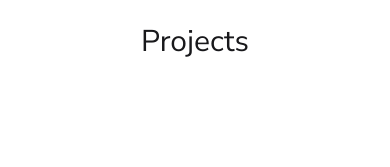
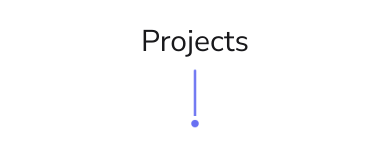
Before and after one commit to PurpleTurtl04/NickEdwards-Portfolio, a Next.js app in the folder nickedwards-portfolio/: page / in a window 390 px wide. Shown: the part 1652-1819 px from the top of the page. Before the commit the page ends 1772 px from the top, so only its background shows below. Built offline with nearby package versions, Linux system fonts and the light colour scheme.

Commit message:
Removed hidden class on Accent2

```diff
--- a/nickedwards-portfolio/src/app/ui/projects.jsx
+++ b/nickedwards-portfolio/src/app/ui/projects.jsx
@@ -13,7 +13,7 @@ function Projects() {
                     width={10}
                     height={75}
                     alt='A lines with a cicle'
-                    className='hidden scale-75 lg:block'
+                    className='scale-75'
                 />
             </div>
             <div className='grid grid-cols-1 gap-6 lg:grid-cols-2'></div>
```
